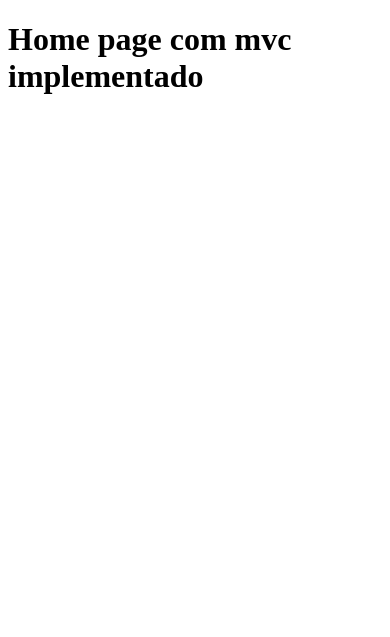
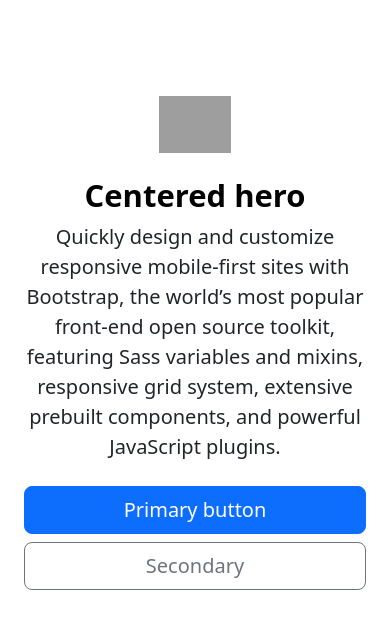
Before and after one commit to LacamJC/BlogPHP, a PHP site: page / in a window 390 px wide. Shown: the top 637 px of the page. Run offline with PHP 8.4, Linux system fonts and the light colour scheme; grey boxes are pictures that could not be loaded.

Commit message:
Usuário: LacamJC| Data: 2025-04-20 21:19

```diff
--- a/app/views/home.php
+++ b/app/views/home.php
@@ -1,11 +1,26 @@
-<!DOCTYPE html>
-<html lang="pt-BR">
+<!doctype html>
+<html lang="en">
+
 <head>
-    <meta charset="UTF-8">
-    <meta name="viewport" content="width=device-width, initial-scale=1.0">
-    <title>Home page</title>
+    <meta charset="utf-8">
+    <meta name="viewport" content="width=device-width, initial-scale=1">
+    <title>Bootstrap demo</title>
+    <link href="https://cdn.jsdelivr.net/npm/bootstrap@5.3.5/dist/css/bootstrap.min.css" rel="stylesheet" integrity="sha384-SgOJa3DmI69IUzQ2PVdRZhwQ+dy64/BUtbMJw1MZ8t5HZApcHrRKUc4W0kG879m7" crossorigin="anonymous">
 </head>
+
 <body>
-    <h1>Home page com mvc implementado</h1>
+    <div class="px-4 py-5 my-5 text-center">
+        <img class="d-block mx-auto mb-4" src="/docs/5.3/assets/brand/bootstrap-logo.svg" alt="" width="72" height="57">
+        <h1 class="display-5 fw-bold text-body-emphasis">Centered hero</h1>
+        <div class="col-lg-6 mx-auto">
+            <p class="lead mb-4">Quickly design and customize responsive mobile-first sites with Bootstrap, the world’s most popular front-end open source toolkit, featuring Sass variables and mixins, responsive grid system, extensive prebuilt components, and powerful JavaScript plugins.</p>
+            <div class="d-grid gap-2 d-sm-flex justify-content-sm-center">
+                <button type="button" class="btn btn-primary btn-lg px-4 gap-3">Primary button</button>
+                <button type="button" class="btn btn-outline-secondary btn-lg px-4">Secondary</button>
+            </div>
+        </div>
+    </div>
+    <script src="https://cdn.jsdelivr.net/npm/bootstrap@5.3.5/dist/js/bootstrap.bundle.min.js" integrity="sha384-k6d4wzSIapyDyv1kpU366/PK5hCdSbCRGRCMv+eplOQJWyd1fbcAu9OCUj5zNLiq" crossorigin="anonymous"></script>
 </body>
+
 </html>
--- a/config/routes.php
+++ b/config/routes.php
@@ -8,6 +8,7 @@ use App\Core\Router;
 $router = new Router();
 
 $router->get('/', 'HomeController@index');
+$router->get('/post', 'PostController@index');
 $router->get('/post/{id}', 'PostController@show');
 
 return $router;
```
Also changed, not shown: app/controllers/PostController.php (+11 -4 lines), app/views/post.php (added, +11 -0 lines).
